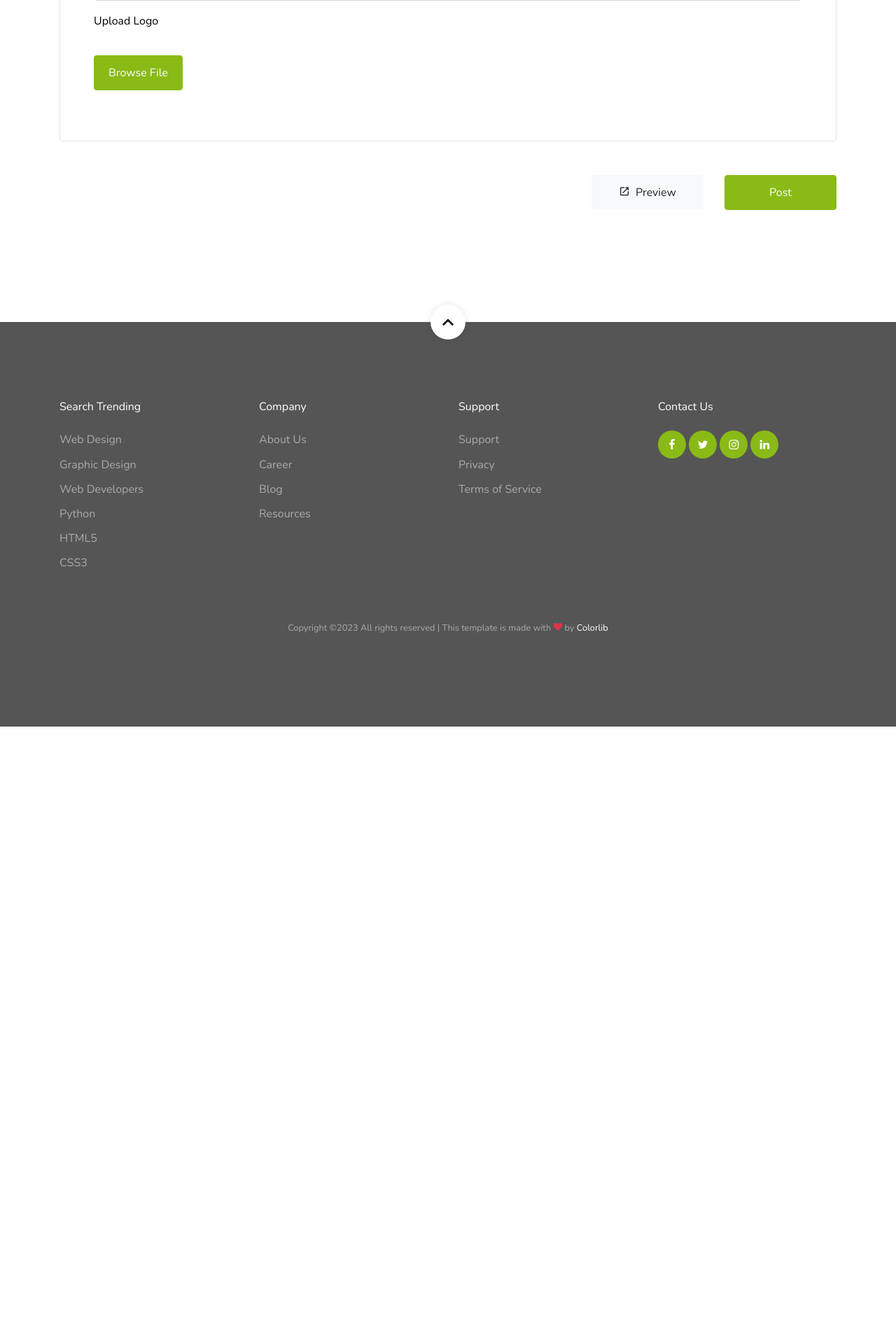
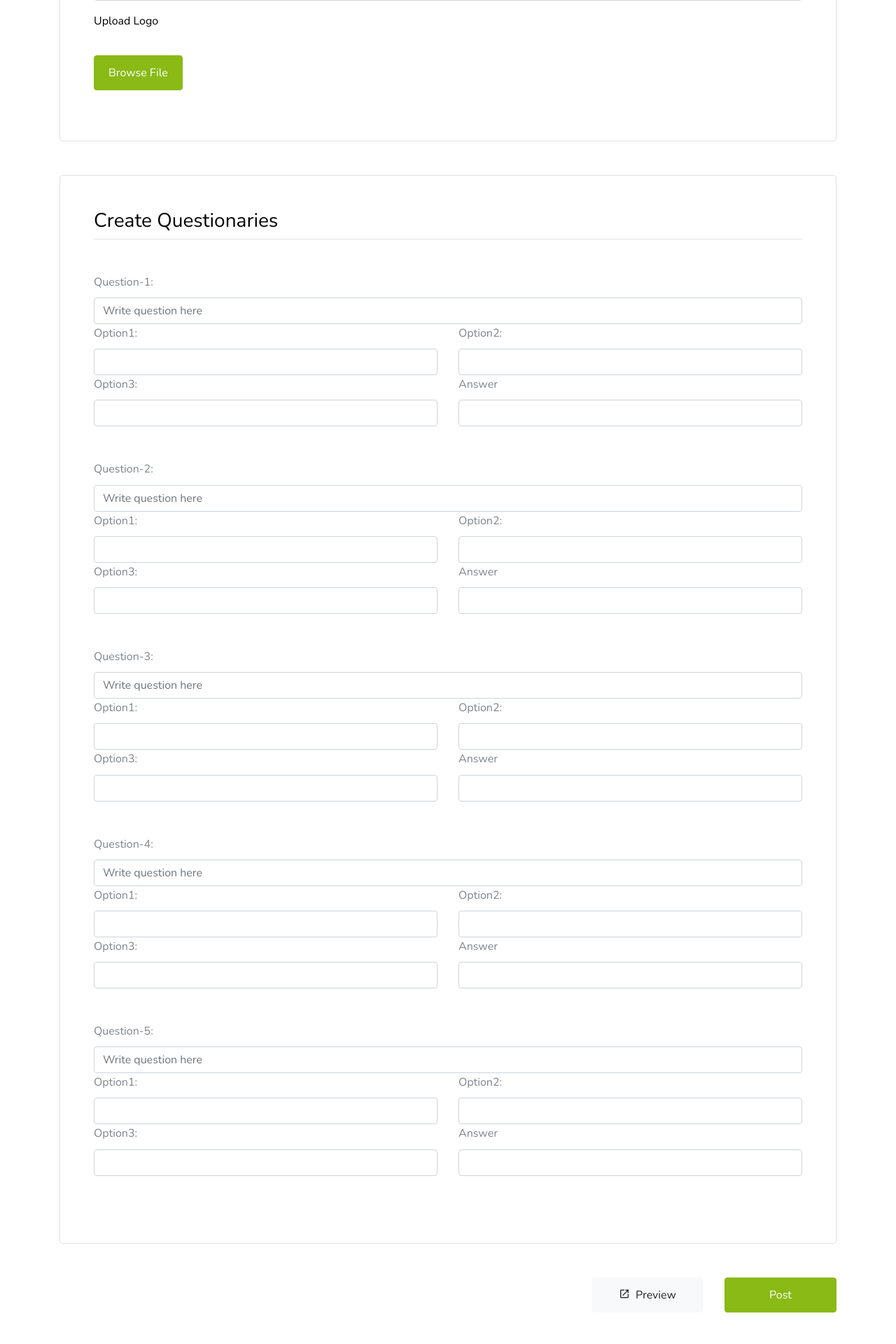
Before and after one commit to Ahm-Nanzil/Talent-Burst, a PHP site: page /post-job.html in a window 1280 px wide. Shown: the part 3395-5315 px from the top of the page at 70% size. Before the commit the page ends 4433 px from the top, so only its background shows below. Run offline with PHP 8.4, Linux system fonts and the light colour scheme; some web fonts are replaced.

Commit message:
feat(frontend):add 'create question'

```diff
--- a/jobpost.php
+++ b/jobpost.php
@@ -1,5 +1,6 @@
 <?php
 require 'connection/database.php';
+error_reporting(0);
 
 // Check the connection
 if ($connection->connect_error) {
@@ -32,6 +33,9 @@ if ($_SERVER["REQUEST_METHOD"] == "POST") {
     $salary = $_POST['salary'];
     $gender = $_POST['gender'];
     $applicationDeadline = $_POST['applicationDeadline'];
+
+    //get questionaries
+    $questions = json_decode($_POST['questions']);
 
     // Check if a file is uploaded (both featured image and logo)
     if ($featuredImage['error'] === UPLOAD_ERR_OK && $logo['error'] === UPLOAD_ERR_OK) {
@@ -97,9 +101,11 @@ if ($_SERVER["REQUEST_METHOD"] == "POST") {
 
     // Return JSON response
     header('Content-Type: application/json');
+
     echo json_encode($response);
 
     // Close the database connection
     $connection->close();
 }
+
 ?>
--- a/post-job.html
+++ b/post-job.html
@@ -1,6 +1,6 @@
-
 <!doctype html>
 <html lang="en">
+
 <head>
   <title>JobBoard &mdash; Website Template by Colorlib</title>
   <meta charset="utf-8">
@@ -20,6 +20,7 @@
   <!-- MAIN CSS -->
   <link rel="stylesheet" href="css/style.css">
 </head>
+
 <body id="top">
 
   <div id="overlayer"></div>
@@ -81,10 +82,13 @@
 
           <div class="right-cta-menu text-right d-flex aligin-items-center col-6">
             <div class="ml-auto">
-              <a href="post-job.html" class="btn btn-outline-white border-width-2 d-none d-lg-inline-block"><span class="mr-2 icon-add"></span>Post a Job</a>
-              <a href="login.html" class="btn btn-primary border-width-2 d-none d-lg-inline-block"><span class="mr-2 icon-lock_outline"></span>Log In</a>
+              <a href="post-job.html" class="btn btn-outline-white border-width-2 d-none d-lg-inline-block"><span
+                  class="mr-2 icon-add"></span>Post a Job</a>
+              <a href="login.html" class="btn btn-primary border-width-2 d-none d-lg-inline-block"><span
+                  class="mr-2 icon-lock_outline"></span>Log In</a>
             </div>
-            <a href="#" class="site-menu-toggle js-menu-toggle d-inline-block d-xl-none mt-lg-2 ml-3"><span class="icon-menu h3 m-0 p-0 mt-2"></span></a>
+            <a href="#" class="site-menu-toggle js-menu-toggle d-inline-block d-xl-none mt-lg-2 ml-3"><span
+                class="icon-menu h3 m-0 p-0 mt-2"></span></a>
           </div>
 
         </div>
@@ -92,7 +96,8 @@
     </header>
 
     <!-- HOME -->
-    <section class="section-hero overlay inner-page bg-image" style="background-image: url('images/hero_1.jpg');" id="home-section">
+    <section class="section-hero overlay inner-page bg-image" style="background-image: url('images/hero_1.jpg');"
+      id="home-section">
       <div class="container">
         <div class="row">
           <div class="col-md-7">
@@ -126,7 +131,8 @@
 
 
 
-                <a href="preview-jobpost.php" id="previewpost" class="btn btn-block btn-light btn-md"><span class="icon-open_in_new mr-2"></span>Preview</a>
+                <a href="preview-jobpost.php" id="previewpost" class="btn btn-block btn-light btn-md"><span
+                    class="icon-open_in_new mr-2"></span>Preview</a>
 
 
               </div>
@@ -136,16 +142,19 @@
             </div>
           </div>
         </div>
+
+        <!-- Form -->
         <div class="row mb-5">
           <div class="col-lg-12">
-            <form action="jobpost.php" class="p-4 p-md-5 border rounded" method="post" id="jobpost" enctype="multipart/form-data">
+            <form action="jobpost.php" class="p-4 p-md-5 border rounded" method="post" id="jobpost"
+              enctype="multipart/form-data">
               <h3 class="text-black mb-5 border-bottom pb-2">Job Details</h3>
 
 
 
               <div class="form-group">
                 <label for="company-website-tw d-block">Company Environment Image</label><br>
-                <img id="previewImage" src=""  style="max-width: 300px; max-height: 200px;">
+                <img id="previewImage" src="" style="max-width: 300px; max-height: 200px;">
                 <br>
                 <label class="btn btn-primary btn-md btn-file">
                   Browse File<input type="file" id="featuredImage" hidden>
@@ -169,7 +178,8 @@
 
               <div class="form-group">
                 <label for="job-region">Job Region</label>
-                <select class="selectpicker border rounded" id="job-region" data-style="btn-black" data-width="100%" data-live-search="true" title="Select Region">
+                <select class="selectpicker border rounded" id="job-region" data-style="btn-black" data-width="100%"
+                  data-live-search="true" title="Select Region">
                   <option>Anywhere</option>
                   <option>San Francisco</option>
                   <option>Palo Alto</option>
@@ -184,7 +194,8 @@
 
               <div class="form-group">
                 <label for="job-type">Job Type</label>
-                <select class="selectpicker border rounded" id="job-type" data-style="btn-black" data-width="100%" data-live-search="true" title="Select Job Type">
+                <select class="selectpicker border rounded" id="job-type" data-style="btn-black" data-width="100%"
+                  data-live-search="true" title="Select Job Type">
                   <option>Part Time</option>
                   <option>Full Time</option>
                 </select>
@@ -193,7 +204,8 @@
               <!-- <input type="text"  id="salary"  placeholder="e.g. $60k - $100k"> -->
               <div class="form-group">
                 <label for="expirence">Experience</label>
-                <select class="selectpicker border rounded" id="experience" data-style="btn-black" data-width="100%" data-live-search="true" title="Select Experience">
+                <select class="selectpicker border rounded" id="experience" data-style="btn-black" data-width="100%"
+                  data-live-search="true" title="Select Experience">
                   <option>Anyone</option>
                   <option>Atleast 1 year</option>
                   <option>2 to 3 year(s)</option>
@@ -213,7 +225,8 @@
 
               <div class="form-group">
                 <label for="gender">Gender</label>
-            <select class="selectpicker border rounded" id="gender" data-style="btn-black" data-width="100%" data-live-search="true" title="Select Preferable">
+                <select class="selectpicker border rounded" id="gender" data-style="btn-black" data-width="100%"
+                  data-live-search="true" title="Select Preferable">
                   <option>Any</option>
                   <option>Male</option>
                   <option>Female</option>
@@ -275,27 +288,181 @@
 
               <div class="form-group">
                 <label for="company-website-tw d-block">Upload Logo</label> <br>
-                <img id="previewLogo" src=""  style="max-width: 300px; max-height: 200px;"><br>
+                <img id="previewLogo" src="" style="max-width: 300px; max-height: 200px;"><br>
 
                 <label class="btn btn-primary btn-md btn-file">
                   Browse File<input type="file" id="company-logo" hidden>
                 </label>
               </div>
 
-
                   <!-- Response Message Container -->
                 <div id="responseMessage" class=" mb-3"></div>
 
                 </div>
 
+              </div>
+
+              <!--Question Section-->
+              <div class="row mb-5">
+                <div class="col-lg-12">
+                  <div class="p-4 p-md-5 border rounded">
+
+                    <h3 class="text-black mb-5 border-bottom pb-2">Create Questionaries</h3>
+
+                    <div class="question-group mb-5">
+
+                      <label for="company-website-tw">Question-1:</label>
+                      <input class="form-control" type="text" id="q-5" placeholder="Write question here">
+                      <div class="row">
+                        <div class="col">
+                          <label>Option1:</label>
+                          <input type="text" class="form-control">
+                        </div>
+                        <div class="col">
+                          <label>Option2:</label>
+                          <input type="text" class="form-control">
+                        </div>
+                      </div>
+                      <div class="row">
+
+                        <div class="col">
+                          <label>Option3:</label>
+                          <input type="text" class="form-control">
+                        </div>
+                        <div class="col">
+                          <label>Answer</label>
+                          <input type="text" class="form-control">
+                        </div>
 
                       </div>
+
+                    </div>
+
+                    <div class="question-group mb-5">
+                      <label for="company-website-tw">Question-2:</label>
+                      <input class="form-control" type="text" id="q-5" placeholder="Write question here">
+                      <div class="row">
+                        <div class="col">
+                          <label>Option1:</label>
+                          <input type="text" class="form-control">
+                        </div>
+                        <div class="col">
+                          <label>Option2:</label>
+                          <input type="text" class="form-control">
+                        </div>
+                      </div>
+                      <div class="row">
+
+                        <div class="col">
+                          <label>Option3:</label>
+                          <input type="text" class="form-control">
+                        </div>
+                        <div class="col">
+                          <label>Answer</label>
+                          <input type="text" class="form-control">
+                        </div>
+
+                      </div>
+
+                    </div>
+
+                    <div class="question-group mb-5">
+                      <label for="company-website-tw">Question-3:</label>
+                      <input class="form-control" type="text" id="q-5" placeholder="Write question here">
+                      <div class="row">
+                        <div class="col">
+                          <label>Option1:</label>
+                          <input type="text" class="form-control">
+                        </div>
+                        <div class="col">
+                          <label>Option2:</label>
+                          <input type="text" class="form-control">
+                        </div>
+                      </div>
+                      <div class="row">
+
+                        <div class="col">
+                          <label>Option3:</label>
+                          <input type="text" class="form-control">
+                        </div>
+                        <div class="col">
+                          <label>Answer</label>
+                          <input type="text" class="form-control">
+                        </div>
+
+                      </div>
+
+                    </div>
+
+                    <div class="question-group mb-5">
+                      <label for="company-website-tw">Question-4:</label>
+                      <input class="form-control" type="text" id="q-5" placeholder="Write question here">
+                      <div class="row">
+                        <div class="col">
+                          <label>Option1:</label>
+                          <input type="text" class="form-control">
+                        </div>
+                        <div class="col">
+                          <label>Option2:</label>
+                          <input type="text" class="form-control">
+                        </div>
+                      </div>
+                      <div class="row">
+
+                        <div class="col">
+                          <label>Option3:</label>
+                          <input type="text" class="form-control">
+                        </div>
+                        <div class="col">
+                          <label>Answer</label>
+                          <input type="text" class="form-control">
+                        </div>
+
+                      </div>
+                    </div>
+
+                    <div class="question-group mb-5">
+                      <label for="company-website-tw">Question-5:</label>
+                      <input class="form-control" type="text" id="q-5" placeholder="Write question here">
+                      <div class="row">
+                        <div class="col">
+                          <label>Option1:</label>
+                          <input type="text" class="form-control">
+                        </div>
+                        <div class="col">
+                          <label>Option2:</label>
+                          <input type="text" class="form-control">
+                        </div>
+                      </div>
+                      <div class="row">
+
+                        <div class="col">
+                          <label>Option3:</label>
+                          <input type="text" class="form-control">
+                        </div>
+                        <div class="col">
+                          <label>Answer</label>
+                          <input type="text" class="form-control">
+                        </div>
+
+                      </div>
+                    </div>
+
+
+
+
+
+                  </div>
+                </div>
+              </div>
+
               <div class="row align-items-center mb-5">
 
                 <div class="col-lg-4 ml-auto">
                   <div class="row">
                     <div class="col-6">
-                <a href="#" class="btn btn-block btn-light btn-md"><span class="icon-open_in_new mr-2"></span>Preview</a>
+                      <a href="#" class="btn btn-block btn-light btn-md"><span
+                          class="icon-open_in_new mr-2"></span>Preview</a>
                     </div>
                     <div class="col-6">
                       <input type="submit" value="Post" class="btn btn-block btn-primary btn-md">
@@ -363,8 +530,12 @@
         <div class="col-12">
           <p class="copyright"><small>
               <!-- Link back to Colorlib can't be removed. Template is licensed under CC BY 3.0. -->
-            Copyright &copy;<script>document.write(new Date().getFullYear());</script> All rights reserved | This template is made with <i class="icon-heart text-danger" aria-hidden="true"></i> by <a href="https://colorlib.com" target="_blank" >Colorlib</a>
-            <!-- Link back to Colorlib can't be removed. Template is licensed under CC BY 3.0. --></small></p>
+              Copyright &copy;
+              <script>document.write(new Date().getFullYear());</script> All rights reserved | This template is made
+              with <i class="icon-heart text-danger" aria-hidden="true"></i> by <a href="https://colorlib.com"
+                target="_blank">Colorlib</a>
+              <!-- Link back to Colorlib can't be removed. Template is licensed under CC BY 3.0. -->
+            </small></p>
         </div>
       </div>
     </div>
@@ -397,4 +568,5 @@
 
 
 </body>
+
 </html>
```
Also changed, not shown: myjs/jobpostvalidation.js (+27 -1 lines). Lines whose indentation alone changed are shown as unchanged.
